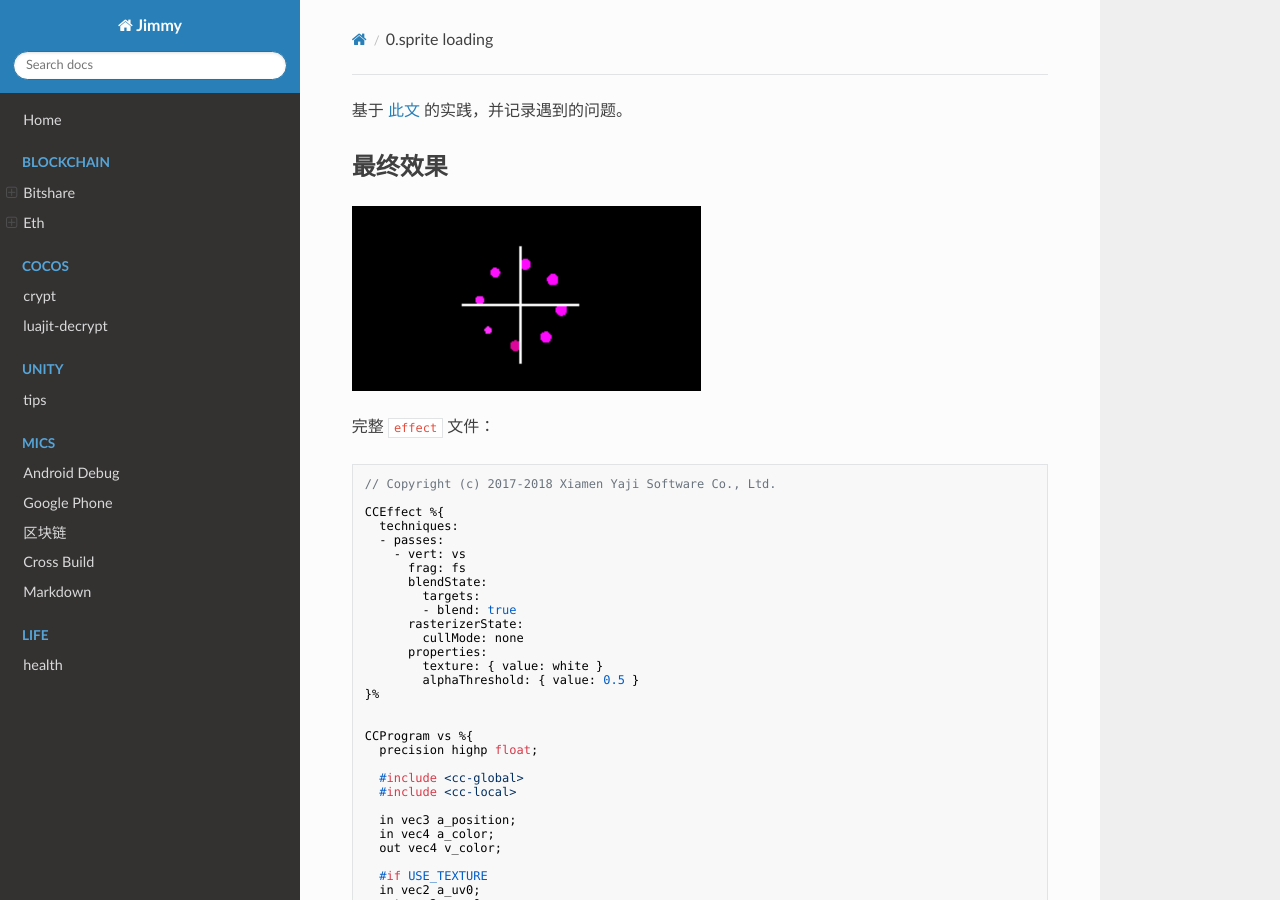
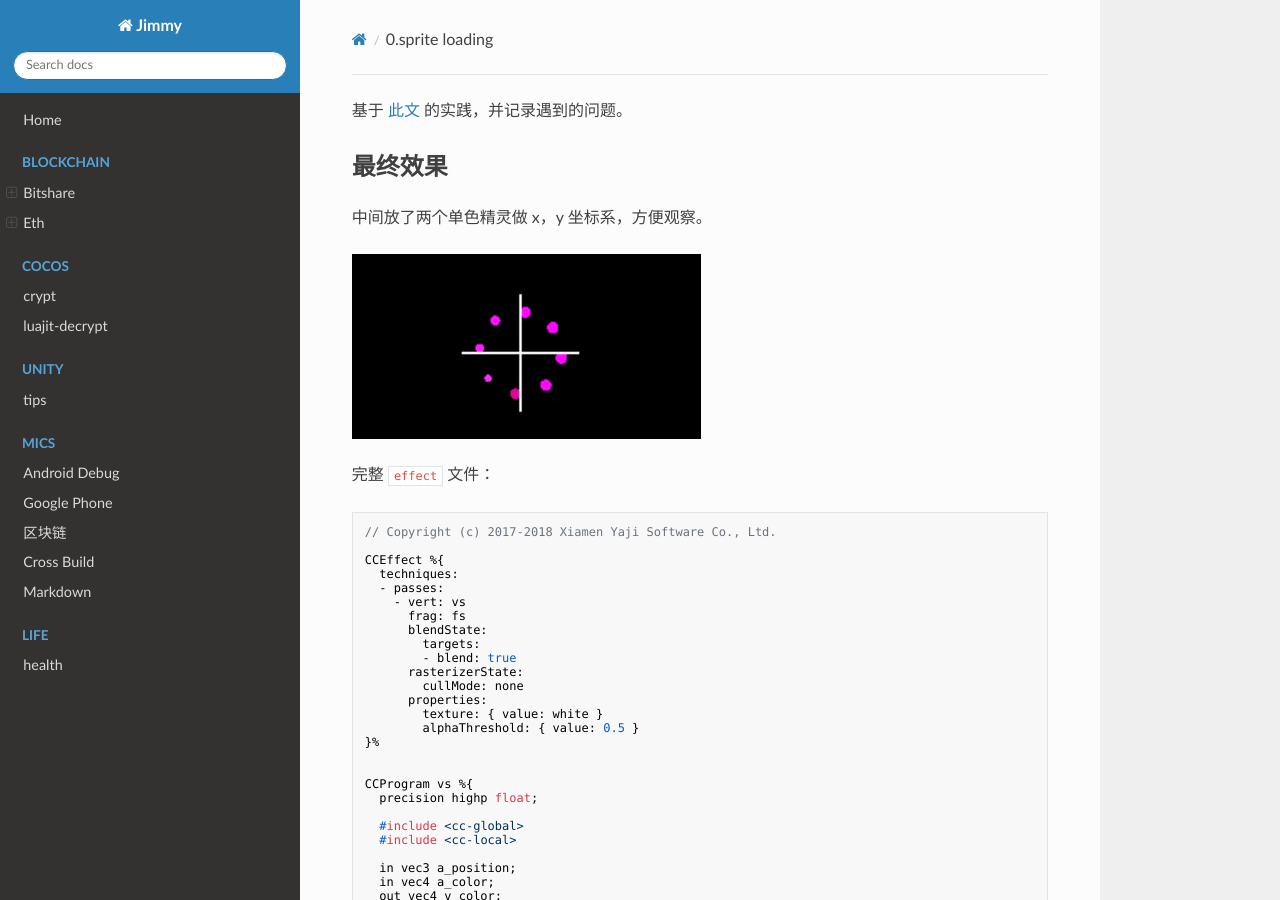
Before and after one commit to guo-m/blog, an MkDocs documentation site: the page built from docs/ccc/shader/0.sprite-loading.md, in a window 1280 px wide and 900 px high. Built offline with MkDocs 1.6.1, drawn with Linux system fonts in a browser that asks for light colours; nearby versions of some CDN libraries.

Commit message:
ccc: shader

```diff
--- a/docs/ccc/shader/0.sprite-loading.md
+++ b/docs/ccc/shader/0.sprite-loading.md
@@ -2,6 +2,8 @@
 
 
 ## 最终效果
+
+中间放了两个单色精灵做 x，y 坐标系，方便观察。
 
 ![](./z.draw/sprite-loading.gif)
 
```
